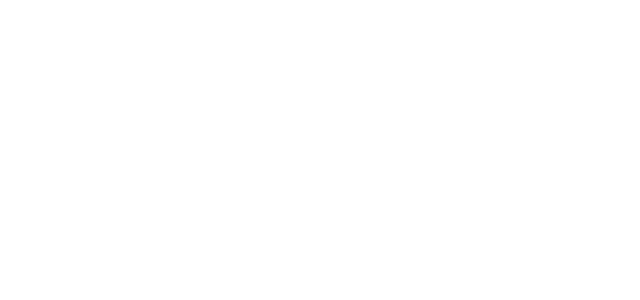
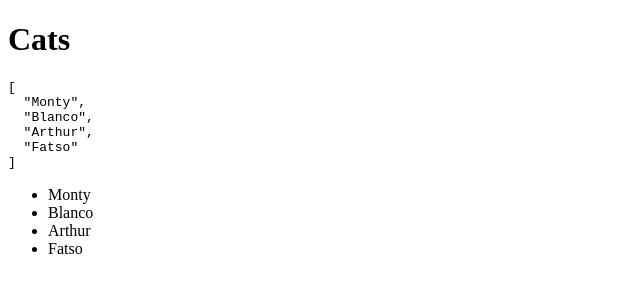
Before and after one commit to mineshmshah/service-demo-app, an Angular app: page / in a window 1280 px wide. Shown: the top 300 px of the page, without its empty margins (0-640 px from the left). Built offline with nearby package versions, Linux system fonts and the light colour scheme.

Commit message:
added service to component

```diff
--- a/src/app/app.module.ts
+++ b/src/app/app.module.ts
@@ -15,6 +15,7 @@
   imports: [
     BrowserModule
   ],
+  // provide service to the app
   providers: [ CatService ],
   bootstrap: [ AppComponent ]
 })
--- a/src/app/cat-list/cat-list.component.html
+++ b/src/app/cat-list/cat-list.component.html
@@ -1,3 +1,7 @@
+<h1>Cats</h1>
+
+<pre>{{ cats | json }}</pre>
+
 <ul>
   <li *ngFor="let cat of cats">
     {{cat}}
--- a/src/app/cat-list/cat-list.component.ts
+++ b/src/app/cat-list/cat-list.component.ts
@@ -1,15 +1,17 @@
-import { Component, OnInit, ViewEncapsulation } from '@angular/core';
+import { Component, OnInit } from '@angular/core';
+import { CatService } from '../cat/cat.service';
 
 @Component({
   selector: 'app-cat-list',
   templateUrl: './cat-list.component.html',
   styleUrls: ['./cat-list.component.css'],
-  encapsulation: ViewEncapsulation.None
 })
 export class CatListComponent implements OnInit {
-
-  constructor() { }
-
+cats;
+  constructor( catService: CatService ) {
+    this.cats = catService.get();
+    debugger;
+  }
   ngOnInit() {
   }
 
--- a/src/app/cat/cat.service.ts
+++ b/src/app/cat/cat.service.ts
@@ -3,7 +3,7 @@
 @Injectable()
 export class CatService {
   // Attributes first then constructor then methods for style
-  private   cats = [
+  private cats = [
     'Monty',
     'Blanco',
     'Arthur',
```
